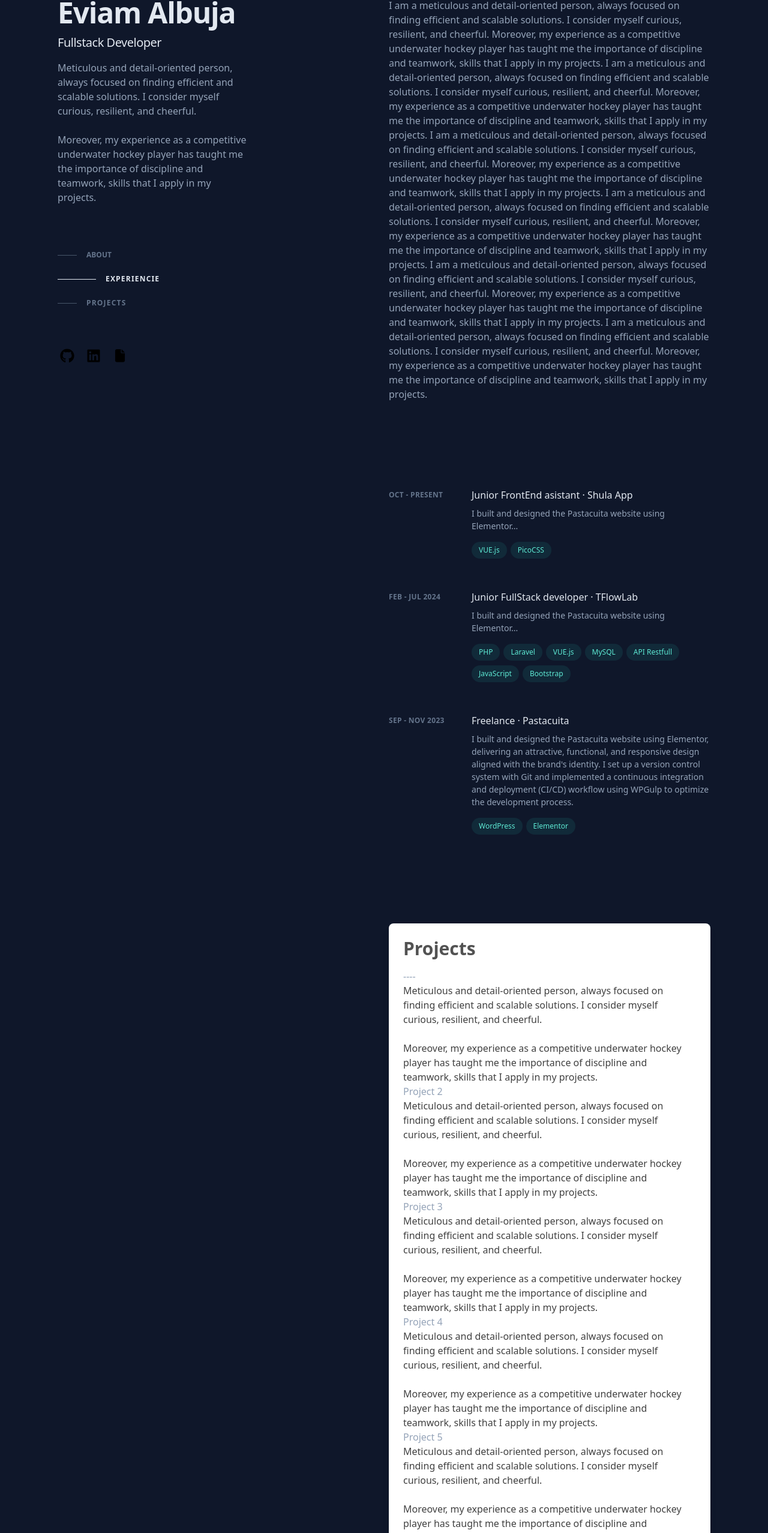
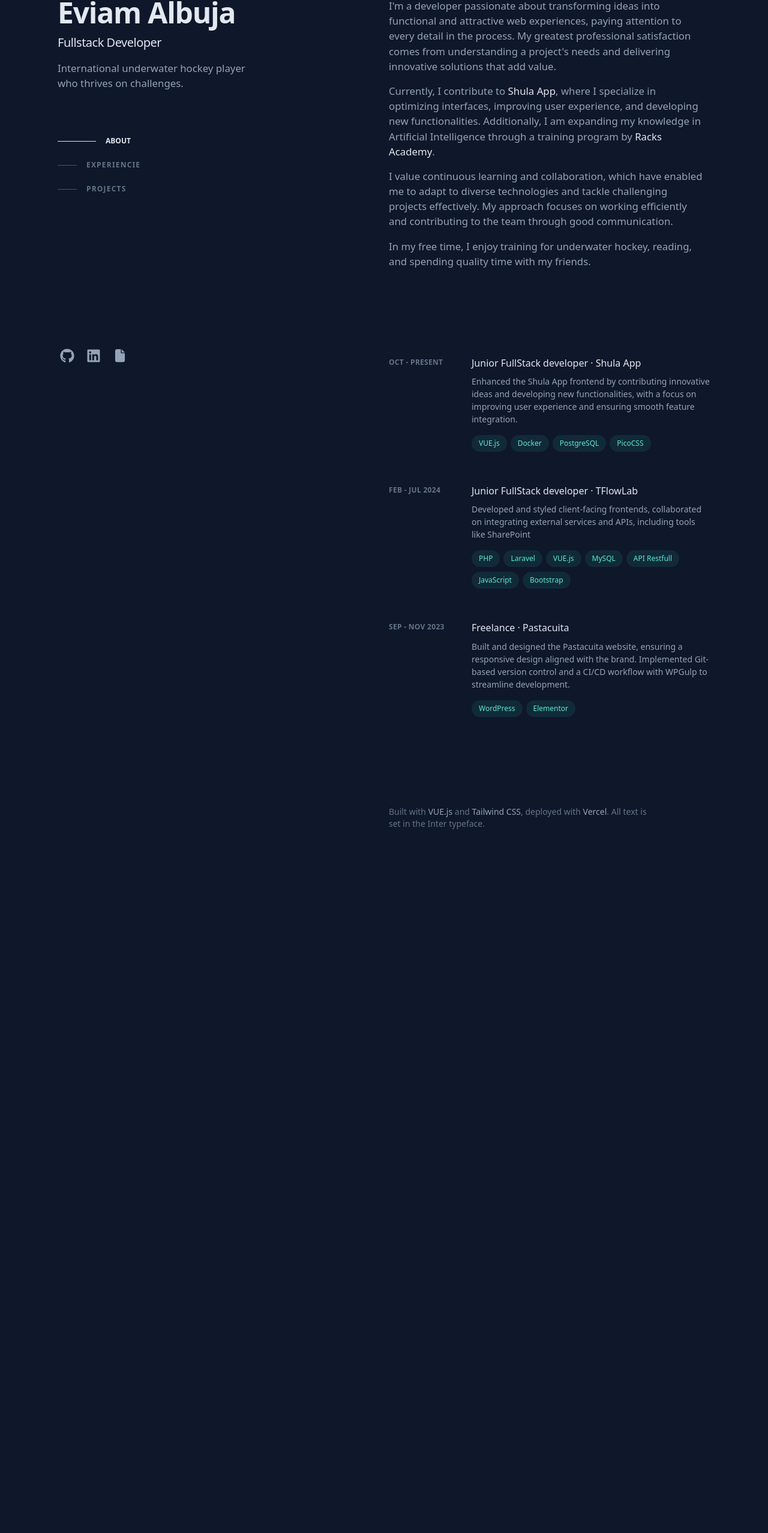
Before and after one commit to Bestindom/Portfolio, a Vue app: page / in a window 1280 px wide. Shown: the part 99-2654 px from the top of the page at 60% size. After the commit the page ends 1578 px from the top, so only its background shows below. Built offline with nearby package versions, Linux system fonts and the light colour scheme.

Commit message:
updated texts about and experience

```diff
--- a/src/assets/main.css
+++ b/src/assets/main.css
@@ -3,12 +3,12 @@
 @tailwind utilities;
 
 body {
-    margin: 0;
-    --tw-bg-opacity: 1;
-    background-color: rgb(15 23 42 / var(--tw-bg-opacity));
-    /* font-style: rgb(148 163 184 / var(--tw-text-opacity)); */
-    color: #94A3B8;
+  margin: 0;
+  --tw-bg-opacity: 1;
+  background-color: rgb(15 23 42 / var(--tw-bg-opacity));
+  color: #94a3b8;
+  font-size: 1.05rem;
 }
 html {
-    scroll-behavior: smooth;
+  scroll-behavior: smooth;
 }
--- a/src/components/Header.vue
+++ b/src/components/Header.vue
@@ -6,14 +6,7 @@
             </h1>
             <h2 class="mt-3 text-lg font-medium tracking-tight text-slate-200 sm:text-xl">Fullstack Developer</h2>
             <p class="mt-4 max-w-xs leading-normal">
-                Meticulous and detail-oriented person, always focused on finding efficient
-                and scalable solutions. I consider myself curious, resilient, and
-                cheerful.
-                <br />
-                <br />
-                Moreover, my experience as a competitive underwater hockey player has
-                taught me the importance of discipline and teamwork, skills that I apply
-                in my projects.
+                International underwater hockey player who thrives on challenges.
             </p>
             <nav>
                 <ul class="mt-16 w-max">
@@ -76,15 +69,19 @@
         </div>
         <ul class="ml-1 mt-8 flex items-center">
             <li class="mr-5 shrink-0">
-                <a href="" target="_blank" rel="noopener noreferrer">
+                <a href="https://github.com/Bestindom" target="_blank" rel="noopener noreferrer">
                     <iconGitHub></iconGitHub>
                 </a>
             </li>
             <li class="mr-5 shrink-0">
-                <iconLinkedin></iconLinkedin>
+                <a href="https://www.linkedin.com/in/eviamalbuja/" target="_blank" rel="noopener noreferrer">
+                    <iconLinkedin></iconLinkedin>
+                </a>
             </li>
             <li class="mr-5 shrink-0">
-                <iconResume></iconResume>
+                <a href="/static/CV_2024_ENG.pdf" target="_blank" rel="noopener noreferrer">
+                    <iconResume></iconResume>
+                </a>
             </li>
         </ul>
 
--- a/src/components/Main.vue
+++ b/src/components/Main.vue
@@ -9,6 +9,20 @@
     <section id="projects" class="mb-16 scroll-mt-16 md:mb-24 lg:mb-36 lg:scroll-mt-24">
       <Projects />
     </section>
+    <footer class="max-w-md pb-16 text-sm text-slate-500 sm:pb-0">
+      <p>
+        Built with
+        <a href="https://vuejs.org/" target="_blank" rel="noreferrer noopener"
+          class="font-medium text-slate-400 hover:text-teal-300 focus-visible:text-teal-300">VUE.js</a>
+        and
+        <a href="https://tailwindcss.com/" target="_blank" rel="noreferrer noopener"
+          class="font-medium text-slate-400 hover:text-teal-300 focus-visible:text-teal-300">Tailwind CSS</a>,
+        deployed with
+        <a href="https://vercel.com/" target="_blank" rel="noreferrer noopener"
+          class="font-medium text-slate-400 hover:text-teal-300 focus-visible:text-teal-300">Vercel</a>. All text is set
+        in the Inter typeface.
+      </p>
+    </footer>
   </main>
 </template>
 
--- a/src/components/icons/github.vue
+++ b/src/components/icons/github.vue
@@ -3,6 +3,7 @@
     xmlns="http://www.w3.org/2000/svg"
     viewBox="0 0 496 512"
     role="img"
+    fill="currentColor"
     class="iconGitHub"
   >
     <title>GitHub</title>
--- a/src/components/icons/linkedin.vue
+++ b/src/components/icons/linkedin.vue
@@ -3,6 +3,7 @@
     xmlns="http://www.w3.org/2000/svg"
     viewBox="0 0 448 512"
     role="img"
+    fill="currentColor"
     class="iconLinkedin"
   >
     <title>Linkedin</title>
--- a/src/components/icons/resume.vue
+++ b/src/components/icons/resume.vue
@@ -3,6 +3,7 @@
       xmlns="http://www.w3.org/2000/svg"
       viewBox="0 0 384 512"
       role="img"
+      fill="currentColor"
       class="iconResume"
     >
       <title>Resume</title>
--- a/src/components/sections/About.vue
+++ b/src/components/sections/About.vue
@@ -1,17 +1,27 @@
 <template>
-    <div>
-        <p>
-            I am a meticulous and detail-oriented person, always focused on finding efficient and scalable solutions. I
-            consider myself curious, resilient, and cheerful.
-
-            Moreover, my experience as a competitive underwater hockey player has taught me the importance of discipline
-            and teamwork, skills that I apply in my projects.
-            I am a meticulous and detail-oriented person, always focused on finding efficient and scalable solutions. I consider myself curious, resilient, and cheerful. Moreover, my experience as a competitive underwater hockey player has taught me the importance of discipline and teamwork, skills that I apply in my projects.
-            I am a meticulous and detail-oriented person, always focused on finding efficient and scalable solutions. I consider myself curious, resilient, and cheerful. Moreover, my experience as a competitive underwater hockey player has taught me the importance of discipline and teamwork, skills that I apply in my projects.
-            I am a meticulous and detail-oriented person, always focused on finding efficient and scalable solutions. I consider myself curious, resilient, and cheerful. Moreover, my experience as a competitive underwater hockey player has taught me the importance of discipline and teamwork, skills that I apply in my projects.
-            I am a meticulous and detail-oriented person, always focused on finding efficient and scalable solutions. I consider myself curious, resilient, and cheerful. Moreover, my experience as a competitive underwater hockey player has taught me the importance of discipline and teamwork, skills that I apply in my projects.
-
-            I am a meticulous and detail-oriented person, always focused on finding efficient and scalable solutions. I consider myself curious, resilient, and cheerful. Moreover, my experience as a competitive underwater hockey player has taught me the importance of discipline and teamwork, skills that I apply in my projects.
+    <div class="pe-2">
+        <p class="mb-4">
+            I'm a developer passionate about transforming ideas into functional and attractive web experiences, paying
+            attention to every detail in the process. My greatest professional satisfaction comes from understanding a
+            project's needs and delivering innovative solutions that add value.
+        </p>
+        <p class="mb-4">
+            Currently, I contribute to
+            <a href="https://www.shula.app/" class="font-medium text-slate-200 hover:text-teal-300 focus-visible:text-teal-300"
+            target="_blank" rel="noreferrer noopener">Shula App</a>,
+            where I specialize in optimizing interfaces, improving user
+            experience, and developing new functionalities. Additionally, I am expanding my knowledge in Artificial
+            Intelligence through a training program by
+            <a href="https://www.racks.academy/" class="font-medium text-slate-200 hover:text-teal-300 focus-visible:text-teal-300"
+            target="_blank" rel="noreferrer noopener">Racks Academy</a>.
+        </p>
+        <p class="mb-4">
+            I value continuous learning and collaboration, which have enabled me to adapt to diverse technologies and
+            tackle challenging projects effectively. My approach focuses on working efficiently and contributing to the
+            team through good communication.
+        </p>
+        <p class="mb-4">
+            In my free time, I enjoy training for underwater hockey, reading, and spending quality time with my friends.
         </p>
     </div>
 </template>
--- a/src/components/sections/Projects.vue
+++ b/src/components/sections/Projects.vue
@@ -1,76 +1,10 @@
 <template>
-    <div class="container bg-white p-6 rounded-lg shadow-lg">
-        <h1 class="text-3xl font-bold text-neutral-600 mb-4">Projects</h1>
-        <div class="container">
-            <h2>----</h2>
-            <span class="text-base text-neutral-700">
-                Meticulous and detail-oriented person, always focused on finding efficient
-                and scalable solutions. I consider myself curious, resilient, and
-                cheerful.
-                <br />
-                <br />
-                Moreover, my experience as a competitive underwater hockey player has
-                taught me the importance of discipline and teamwork, skills that I apply
-                in my projects.
-            </span>
-        </div>
+    <div>
+        <ul class="group/list">
+            <li>
 
-        <div class="container">
-            <h2>Project 2</h2>
-            <span class="text-base text-neutral-700">
-                Meticulous and detail-oriented person, always focused on finding efficient
-                and scalable solutions. I consider myself curious, resilient, and
-                cheerful.
-                <br />
-                <br />
-                Moreover, my experience as a competitive underwater hockey player has
-                taught me the importance of discipline and teamwork, skills that I apply
-                in my projects.
-            </span>
-        </div>
-
-        <div class="container">
-            <h2>Project 3</h2>
-            <span class="text-base text-neutral-700">
-                Meticulous and detail-oriented person, always focused on finding efficient
-                and scalable solutions. I consider myself curious, resilient, and
-                cheerful.
-                <br />
-                <br />
-                Moreover, my experience as a competitive underwater hockey player has
-                taught me the importance of discipline and teamwork, skills that I apply
-                in my projects.
-            </span>
-        </div>
-
-        <div class="container">
-            <h2>Project 4</h2>
-            <span class="text-base text-neutral-700">
-                Meticulous and detail-oriented person, always focused on finding efficient
-                and scalable solutions. I consider myself curious, resilient, and
-                cheerful.
-                <br />
-                <br />
-                Moreover, my experience as a competitive underwater hockey player has
-                taught me the importance of discipline and teamwork, skills that I apply
-                in my projects.
-            </span>
-        </div>
-
-        <div class="container">
-            <h2>Project 5</h2>
-            <span class="text-base text-neutral-700">
-                Meticulous and detail-oriented person, always focused on finding efficient
-                and scalable solutions. I consider myself curious, resilient, and
-                cheerful.
-                <br />
-                <br />
-                Moreover, my experience as a competitive underwater hockey player has
-                taught me the importance of discipline and teamwork, skills that I apply
-                in my projects.
-            </span>
-        </div>
-
+            </li>
+        </ul>
     </div>
 </template>
 <script setup>
--- a/src/content/jobs.json
+++ b/src/content/jobs.json
@@ -1,26 +1,34 @@
 [
   {
-    "title": "Junior FrontEnd asistant",
+    "title": "Junior FullStack developer",
     "company": "Shula App",
     "date": "OCT - PRESENT",
     "url": "https://www.shula.app/",
-    "description":"I built and designed the Pastacuita website using Elementor...",
-    "tech": ["VUE.js", "PicoCSS"]
+    "description": "Enhanced the Shula App frontend by contributing innovative ideas and developing new functionalities, with a focus on improving user experience and ensuring smooth feature integration.",
+    "tech": ["VUE.js", "Docker", "PostgreSQL", "PicoCSS"]
   },
   {
     "title": "Junior FullStack developer",
     "company": "TFlowLab",
     "date": "FEB - JUL 2024",
     "url": "https://tflowlab.com/",
-    "description": "I built and designed the Pastacuita website using Elementor...",
-    "tech": ["PHP", "Laravel", "VUE.js", "MySQL", "API Restfull", "JavaScript", "Bootstrap"]
+    "description": "Developed and styled client-facing frontends, collaborated on integrating external services and APIs, including tools like SharePoint",
+    "tech": [
+      "PHP",
+      "Laravel",
+      "VUE.js",
+      "MySQL",
+      "API Restfull",
+      "JavaScript",
+      "Bootstrap"
+    ]
   },
   {
     "title": "Freelance",
     "company": "Pastacuita",
     "date": "SEP - NOV 2023",
     "url": "https://pastacuita.com/",
-    "description": "I built and designed the Pastacuita website using Elementor, delivering an attractive, functional, and responsive design aligned with the brand's identity. I set up a version control system with Git and implemented a continuous integration and deployment (CI/CD) workflow using WPGulp to optimize the development process.",
+    "description": "Built and designed the Pastacuita website, ensuring a responsive design aligned with the brand. Implemented Git-based version control and a CI/CD workflow with WPGulp to streamline development.",
     "tech": ["WordPress", "Elementor"]
   }
 ]
```
Also changed, not shown: 1 other file (tests, documents, lock files or other folders).
